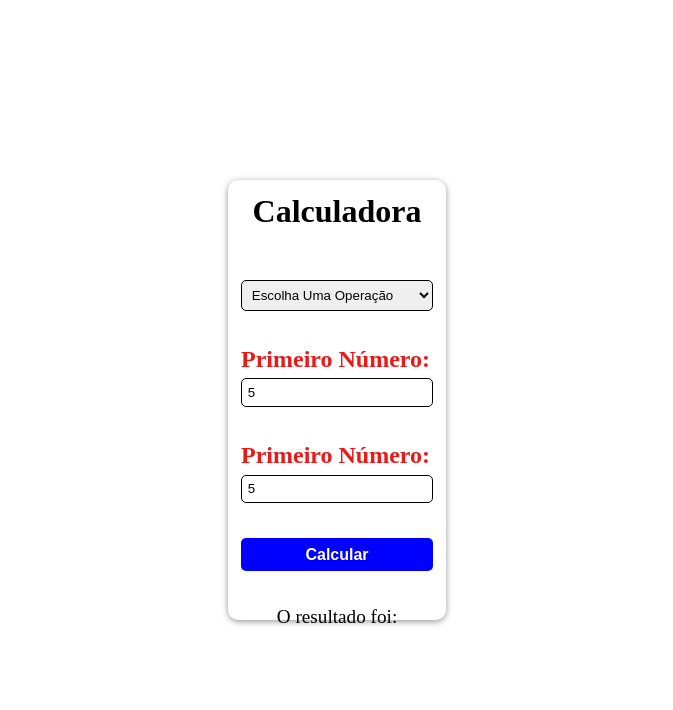
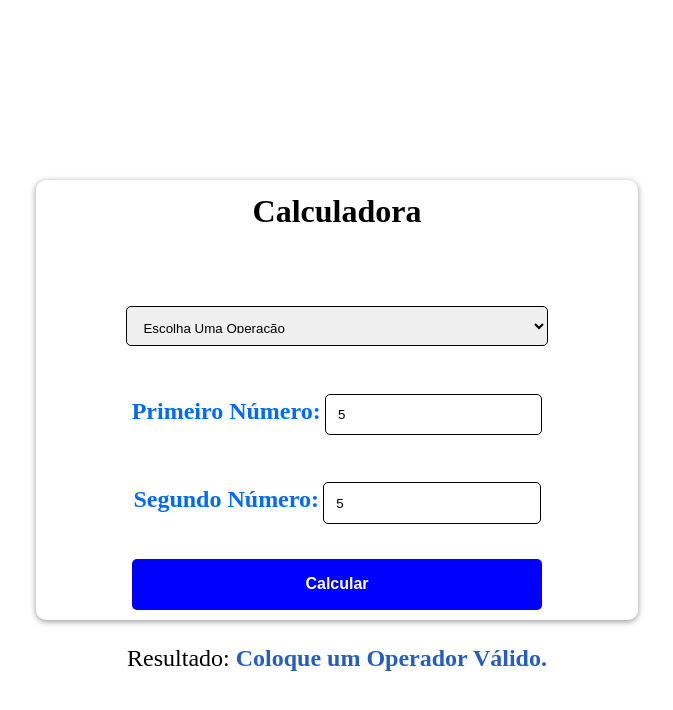
Before and after one commit to henrique0927/CalculadoraJS, a plain HTML site: page index.html in a window 1280 px wide. Both pictures are taken after typing "5", "5" into the empty fields and a click on the button "Calcular". Shown: the whole page, without its empty margins (303-976 px from the left). Drawn offline with Linux system fonts and the light colour scheme.

Commit message:
Commit 04: Parte de funcionalidade Feita. Projeto concluído.

```diff
--- a/index.html
+++ b/index.html
@@ -3,7 +3,7 @@
 <head>
     <meta charset="UTF-8">
     <meta name="viewport" content="width=device-width, initial-scale=1.0">
-    <link rel="stylesheet" href="style.css">
+    <link rel="stylesheet" href="./style.css">
     <script src="./main.js"></script>
     <title>Calculadora</title>
 </head>
@@ -22,17 +22,17 @@
             </div>
             <div>
                 <label for="numOne">Primeiro Número:</label>
-                <input type="number" name="numOne" id="numOne">
+                <input type="number" autofocus name="numOne" id="numOne">
             </div>
             <div>
-                <label for="numTwo">Primeiro Número:</label>
+                <label for="numTwo">Segundo Número:</label>
                 <input type="number" name="numTwo" id="numTwo">
             </div>
             <div>
                 <button type="submit" onclick="fazerCalculo()">Calcular</button>
             </div>
             <div id="resultado">
-                <p>O resultado foi: <span id="span-resultado"></span></p>
+                <p>Resultado: <span id="span-resultado"></span></p>
             </div>
         </div>
     </div>
--- a/main.js
+++ b/main.js
@@ -1,3 +1,30 @@
 function fazerCalculo() {
+    var operacao = document.querySelector('select[name="viagem"]').value;
+    var numOne = parseFloat(document.getElementById('numOne').value);
+    var numTwo = parseFloat(document.getElementById('numTwo').value);
 
-};
+    var resultado;
+    switch(operacao) {
+        case 'soma':
+            resultado = numOne + numTwo;
+            break;
+        case 'subtracao':
+            resultado = numOne - numTwo;
+            break;
+        case 'divisao':
+            if (numTwo === 0) {
+                resultado = "Não é possível dividir um número por 0 (zero)";
+                break;
+            }
+            resultado = numOne / numTwo;
+            break;
+        case 'multiplicacao':
+            resultado = numOne * numTwo;
+            break;
+        default:
+            resultado = "Coloque um Operador Válido.";
+            break;
+    }
+    console.log(operacao);
+    document.getElementById('span-resultado').textContent = resultado;
+}
--- a/style.css
+++ b/style.css
@@ -1,5 +1,3 @@
-@import "UTF-8";
-
 * {
     margin: 0px;
     padding: 0px;
@@ -21,7 +19,7 @@ body {
     padding: 1%;
     box-shadow: 0px 1.5px 6px 0px rgb(150, 149, 149);
     border-radius: 10px;
-    width: 17vw;
+    width: 47vw;
     height: 55vh;
 }
 
@@ -33,18 +31,29 @@ body {
     gap: 35px;
 }
 
-select, input {
+select {
     margin-top: 3%;
     padding: 3%;
     border-radius: 5px;
     outline: none;
-    width: 15vw;
+    height: 5vh;
+    width: 33vw;
+    border: 0.2px solid black;
+}
+
+input {
+    margin-top: 3%;
+    padding: 3%;
+    border-radius: 5px;
+    outline: none;
+    width: 17vw;
     border: 0.2px solid black;
 }
 
 label {
     font-size: 1.5rem;
-    color: rgb(236, 25, 25);
+    color: rgb(0, 106, 255);
+    font-weight: 600;
     font-weight: 700;
 }
 
@@ -53,7 +62,7 @@ h1 {
 }
 
 button {
-    width: 15vw;
+    width: 32vw;
     padding: 4%;
     color: white;
     border-radius: 5px;
@@ -75,5 +84,11 @@ button:hover {
 }
 
 p {
-    font-size: 1.2rem;
+    font-size: 1.5rem;
 }
+
+span {
+    font-size: 1.5rem;
+    font-weight: 600;
+    color: rgb(37, 93, 196);
+}
```
